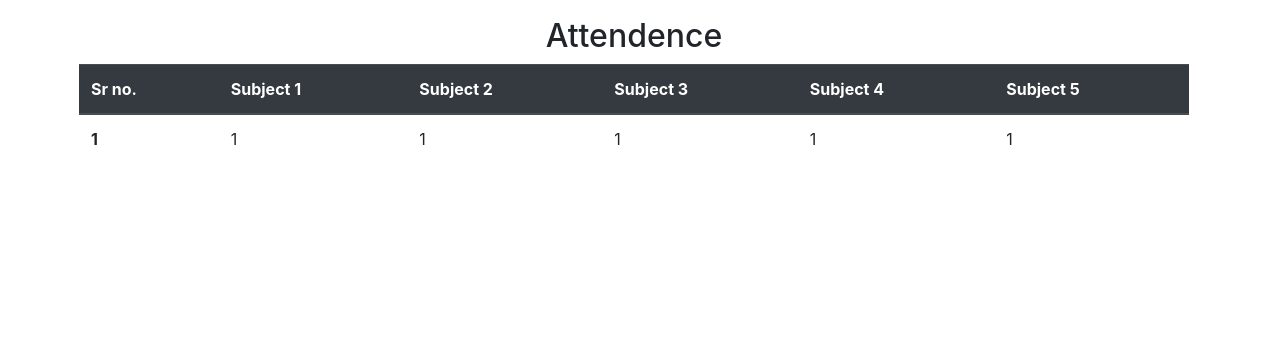
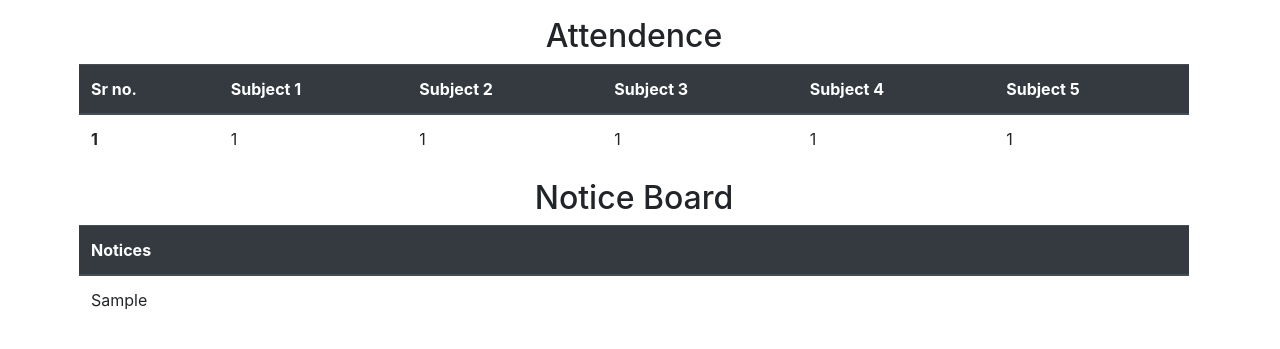
Before and after one commit to krishshah99615/university-portal, a Django app: page /student/student_info/1/ in a window 1280 px wide. Shown: the part 264-613 px from the top of the page. Run offline with Django 3.2, Linux system fonts and the light colour scheme; tables that the repository leaves empty hold one stand-in row (values such as "Sample post"); parts of the project's set-up code (start-up, migrations or seed data) failed here and were passed over; some libraries are stand-ins or nearby versions.

Commit message:
Done Student Notice

```diff
--- a/student/templates/stud_info.html
+++ b/student/templates/stud_info.html
@@ -47,5 +47,20 @@
     </tr>
   </tbody>
 </table>
+<h2>Notice Board</h2>
+  <table class="table">
+  <thead class="thead-dark">
+    <tr>
+      <th scope="col">Notices</th>
+
+
+    </tr>
+  </thead>
+  <tbody class="table-striped">
+{% for n in notices %}
+    <tr><td>{{n.notice}}</td></tr>
+{% endfor %}
+  </tbody>
+</table>
 </center>
 {% endblock %}
--- a/student/views.py
+++ b/student/views.py
@@ -1,6 +1,7 @@
 from django.shortcuts import render,redirect,render_to_response
 from .forms import StudentForm,StaffForm
 from .models import Staff,Student,Marks,Attendence
+from teacher.models import Notice
 from django.contrib.auth import authenticate, login, logout
 from django.contrib.auth.decorators import login_required
 from django.template import RequestContext
@@ -29,14 +30,17 @@ def student_login(request):
 def student_info(request,id):
     s=Staff.objects.get(pk=id)
     st=Student.objects.get(staff=s)
+    listofnotice=Notice.objects.all()
+
     if Marks.objects.filter(student=st).exists() and Marks.objects.filter(student=st).exists():
         m=Marks.objects.get(student=st)
         a=Attendence.objects.get(student=st)
 
-        return render(request,'stud_info.html',{'m':m,'a':a})
+
+        return render(request,'stud_info.html',{'m':m,'a':a,'notices':listofnotice})
     else:
 
-        return render(request,'stud_info.html')
+        return render(request,'stud_info.html',{'notices':listofnotice})
 
 def student_register(request):
     student_form=StudentForm()
```
Also changed, not shown: db.sqlite3, student/migrations/0001_initial.py, student/migrations/0002_staff_is_teacher.py (deleted), teacher/migrations/0001_initial.py, teacher/migrations/0002_teacher_is_teacher.py (deleted), teacher/migrations/0003_remove_teacher_is_teacher.py (deleted), teacher/migrations/0004_notice.py (deleted).
